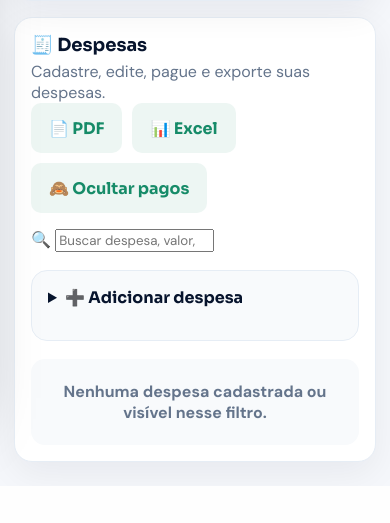
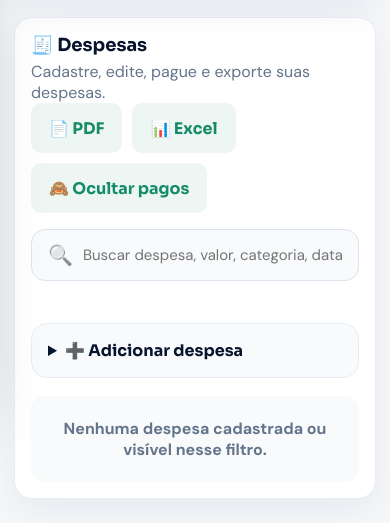
Before and after one commit to carlosmartins-ti/Controle-financeiro-martins-2.0, a FastAPI app: template templates/despesas.html in a window 390 px wide. Shown: the part 445-968 px from the top of the page. Before the commit the page ends 930 px from the top, so only its background shows below. Run offline with FastAPI, Linux system fonts and the light colour scheme; the template is opened without the code that fills it, so the values that code supplies are empty; some libraries are stand-ins or nearby versions.

Commit message:
Update style.css

```diff
--- a/static/style.css
+++ b/static/style.css
@@ -1800,3 +1800,287 @@ select {
     transform: scale(.98);
   }
 }
+
+/* =========================================================
+   DESPESAS — FATURAS SEPARADAS E PAGAMENTO RÁPIDO
+========================================================= */
+
+.add-box:not([open]) summary {
+  margin-bottom: 0;
+}
+
+.invoice-summary {
+  flex: 0 0 auto;
+}
+
+.invoice-pay-form {
+  width: min(560px, 100%);
+}
+
+.invoice-pay-form label {
+  display: block;
+  margin: 0 0 7px;
+  color: #aebbd2;
+  font-size: 13px;
+  font-weight: 700;
+}
+
+.invoice-pay-line {
+  display: grid;
+  grid-template-columns: minmax(210px, 1fr) auto;
+  gap: 10px;
+}
+
+.invoice-pay-line select {
+  width: 100%;
+  min-width: 0;
+  min-height: 50px;
+  padding: 0 14px;
+  border: 1px solid rgba(255,255,255,.14);
+  border-radius: 10px;
+  background: #111c30;
+  color: #f8fafc;
+  font-size: 15px;
+  outline: none;
+}
+
+.invoice-pay-line select:focus {
+  border-color: #24a77c;
+  box-shadow: 0 0 0 2px rgba(36,167,124,.18);
+}
+
+.invoice-help {
+  margin-top: 7px;
+  color: #7f95ba !important;
+  line-height: 1.35;
+}
+
+.invoice-paid-state {
+  display: flex;
+  align-items: center;
+  justify-content: flex-end;
+  gap: 12px;
+  flex-wrap: wrap;
+}
+
+.invoice-paid-state > span,
+.invoice-complete {
+  color: #86efac;
+  font-weight: 700;
+}
+
+.quick-toast {
+  position: fixed;
+  left: 50%;
+  bottom: 24px;
+  z-index: 9999;
+  max-width: calc(100vw - 32px);
+  padding: 12px 18px;
+  border: 1px solid rgba(16,185,129,.35);
+  border-radius: 12px;
+  background: #063b2d;
+  color: #d1fae5;
+  box-shadow: 0 14px 40px rgba(0,0,0,.30);
+  font-weight: 700;
+  opacity: 0;
+  pointer-events: none;
+  transform: translate(-50%, 16px);
+  transition: opacity .2s ease, transform .2s ease;
+}
+
+.quick-toast.show {
+  opacity: 1;
+  transform: translate(-50%, 0);
+}
+
+.quick-toast.error {
+  border-color: rgba(239,68,68,.42);
+  background: #4c1117;
+  color: #fee2e2;
+}
+
+.ajax-pay-form button:disabled,
+.invoice-pay-form button:disabled {
+  cursor: wait;
+  opacity: .68;
+}
+
+@media (max-width: 960px) {
+  .invoice-card {
+    display: block;
+  }
+
+  .invoice-pay-form {
+    width: 100%;
+    margin-top: 14px;
+  }
+
+  .invoice-pay-line {
+    grid-template-columns: 1fr;
+  }
+
+  .invoice-pay-line button,
+  .invoice-paid-state button {
+    width: 100%;
+  }
+
+  .invoice-paid-state {
+    display: block;
+    margin-top: 14px;
+  }
+
+  .invoice-paid-state > span {
+    display: block;
+    margin-bottom: 10px;
+  }
+
+  .quick-toast {
+    bottom: 16px;
+  }
+}
+
+.invoice-card [hidden] {
+  display: none !important;
+}
+
+.invoice-controls {
+  width: min(560px, 100%);
+}
+
+.invoice-controls .invoice-pay-form {
+  width: 100%;
+}
+
+.invoice-controls .invoice-paid-state {
+  margin-top: 10px;
+}
+
+@media (max-width: 960px) {
+  .invoice-controls {
+    width: 100%;
+    margin-top: 14px;
+  }
+}
+
+
+/* =========================================================
+   DESPESAS — BUSCA RÁPIDA
+========================================================= */
+
+.expense-search-wrap {
+  margin: 0 0 18px;
+}
+
+.expense-search {
+  display: flex;
+  align-items: center;
+  gap: 10px;
+  width: 100%;
+  min-height: 54px;
+  padding: 0 12px 0 16px;
+  border: 1px solid #dbe3ee;
+  border-radius: 14px;
+  background: #f8fafc;
+  transition: border-color .18s ease, box-shadow .18s ease;
+}
+
+.expense-search:focus-within {
+  border-color: #24a77c;
+  box-shadow: 0 0 0 3px rgba(36,167,124,.13);
+}
+
+.expense-search-icon {
+  flex: 0 0 auto;
+  font-size: 20px;
+  line-height: 1;
+  filter: grayscale(1);
+  opacity: .7;
+}
+
+.expense-search input {
+  flex: 1 1 auto;
+  min-width: 0;
+  min-height: 52px;
+  padding: 0;
+  margin: 0;
+  border: 0;
+  outline: 0;
+  background: transparent;
+  color: #0f172a;
+  font-size: 16px;
+}
+
+.expense-search input::-webkit-search-cancel-button {
+  display: none;
+}
+
+.expense-search-clear {
+  flex: 0 0 auto;
+  width: 36px;
+  height: 36px;
+  padding: 0;
+  border: 0;
+  border-radius: 10px;
+  background: #e8eef5;
+  color: #64748b;
+  font-size: 15px;
+  font-weight: 800;
+  cursor: pointer;
+}
+
+.expense-search-clear:hover {
+  background: #dce5ef;
+  color: #0f172a;
+}
+
+.expense-search-status {
+  display: block;
+  min-height: 18px;
+  margin: 6px 2px 0;
+  color: #64748b;
+  font-weight: 700;
+}
+
+.search-empty {
+  width: 100%;
+}
+
+.invoice-pay-line option {
+  background: #111c30;
+  color: #f8fafc;
+}
+
+@media (max-width: 960px) {
+  .expense-search-wrap {
+    margin-bottom: 16px;
+  }
+
+  .expense-search {
+    min-height: 52px;
+  }
+
+  .expense-search input {
+    min-height: 50px;
+    font-size: 15px;
+  }
+}
+
+@media (max-width: 960px) and (prefers-color-scheme: dark) {
+  .expense-search {
+    background: #111827;
+    border-color: rgba(255,255,255,.12);
+  }
+
+  .expense-search input {
+    color: #f8fafc;
+  }
+
+  .expense-search-clear {
+    background: rgba(255,255,255,.08);
+    color: #cbd5e1;
+  }
+
+  .expense-search-status {
+    color: #94a3b8;
+  }
+}
```
